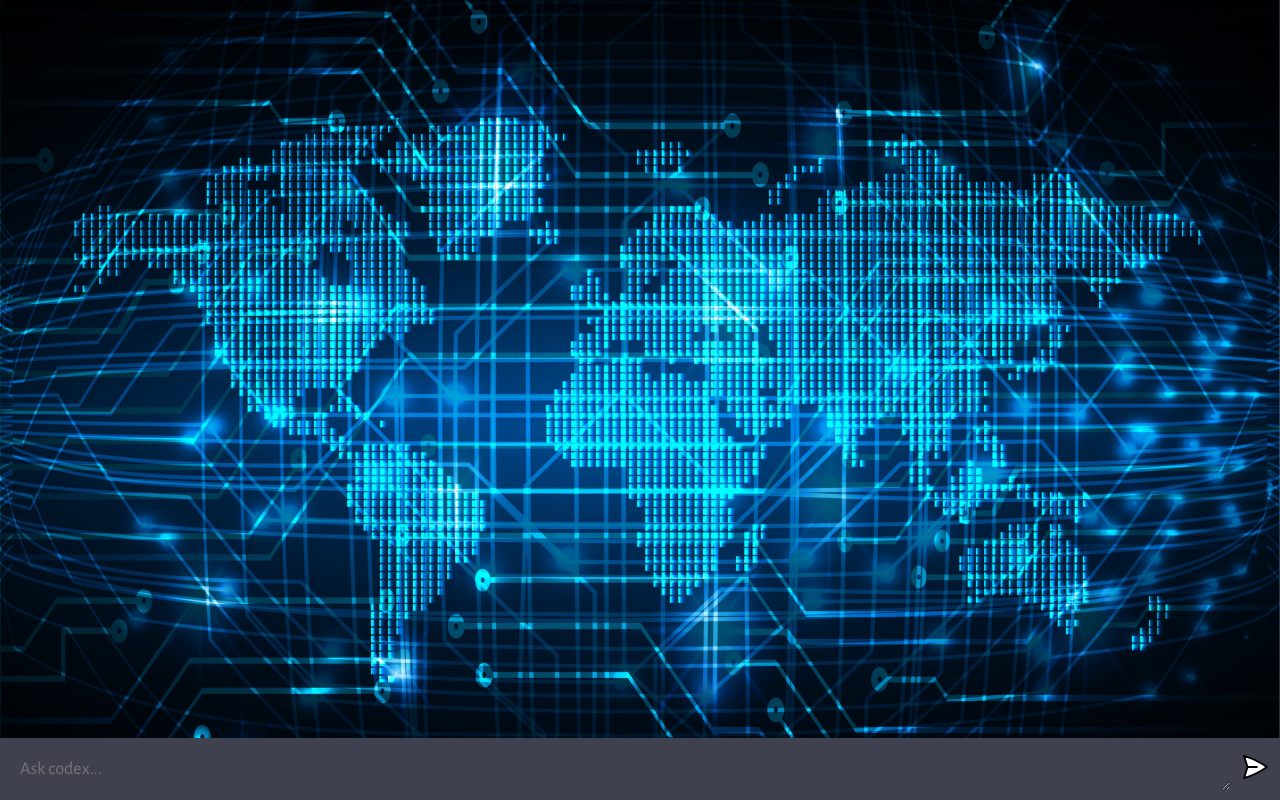
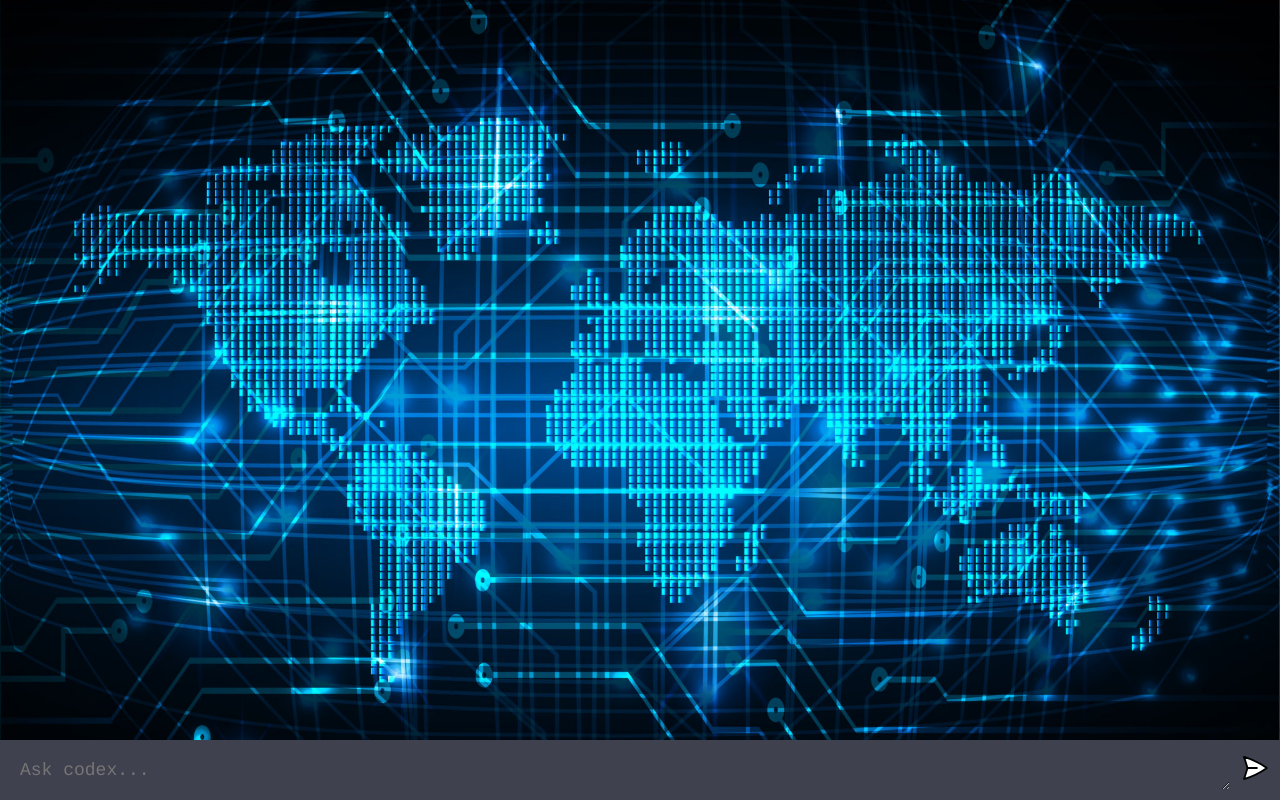
Before and after one commit to dheerajkoppolu/mr.D_AI, a website built with Vite: page client/index.html in a window 1280 px wide. Built offline with nearby package versions, Linux system fonts and the light colour scheme.

Commit message:
Update style.css

```diff
--- a/client/style.css
+++ b/client/style.css
@@ -4,7 +4,7 @@
   margin: 0;
   padding: 0;
   box-sizing: border-box;
-  font-family: "Alegreya Sans", sans-serif;
+  font-family: "Courier", monospace;
 }
 
 body {
```
